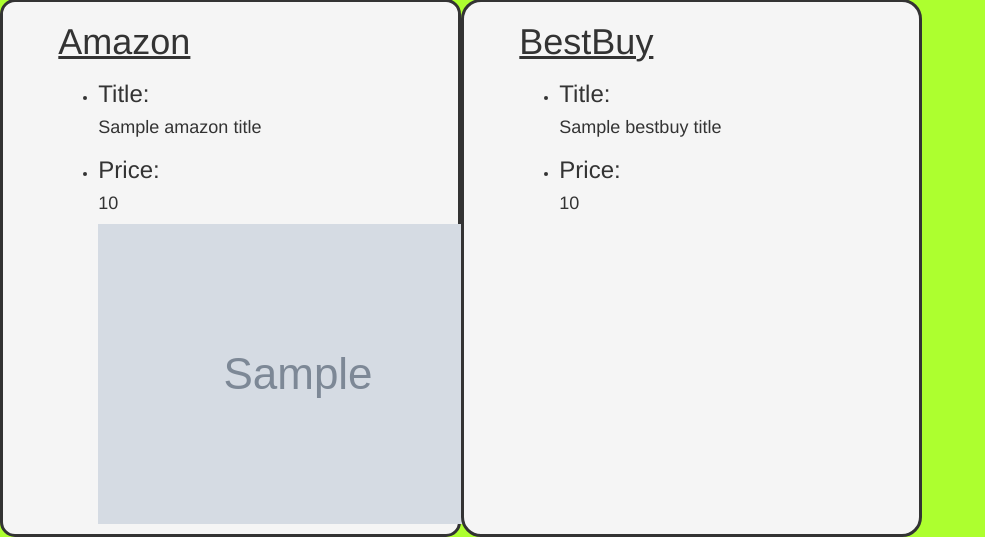
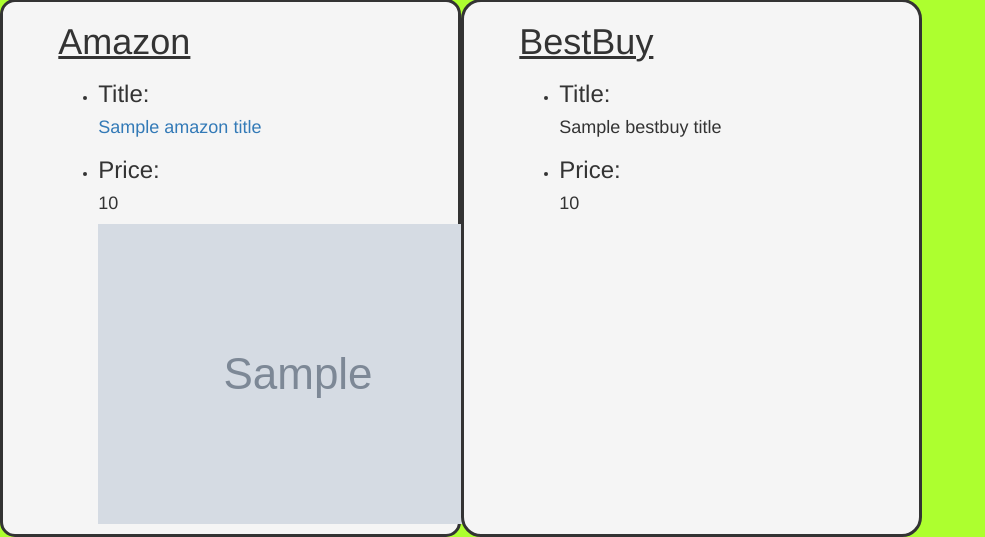
Before and after one commit to thomasrizzo96/PricePal, a Django app: template PricePal_app/templates/PricePal_app/results.html in a window 1280 px wide; the page is wider, and only the part inside the window is pictured. Shown: the part 806-1343 px from the top of that part, without its empty margins (0-985 px from the left). Run offline with Django 3.2, Linux system fonts and the light colour scheme; the template is opened without the code that fills it: most values are stand-ins (such as "Sample title", 1, 10 or a date in 2020); grey boxes marked "Sample" are stand-in pictures; parts of the project's set-up code (start-up, migrations or seed data) failed here and were passed over; some libraries are stand-ins or nearby versions.

Commit message:
results.html updated right before presentation

```diff
--- a/PricePal_app/templates/PricePal_app/results.html
+++ b/PricePal_app/templates/PricePal_app/results.html
@@ -44,7 +44,7 @@
 
                 <h1><u>Amazon</u></h1>
                 <ul>
-                    <li><h3>Title:</h3><h4>{{ amazon_title }}</h4></li>
+                    <li><h3>Title:</h3><a href="{{amazon_link}}" style="text-decorations:none; color: 0f0f0f" ><h4>{{ amazon_title }}</h4></a></li>
                     <li><h3>Price:</h3><h4>{{ amazon_price }}</h4></li>
                     <img alt="{{ amazon_title }}" src="{{ amazon_image }}"/>
                 </ul>
```
